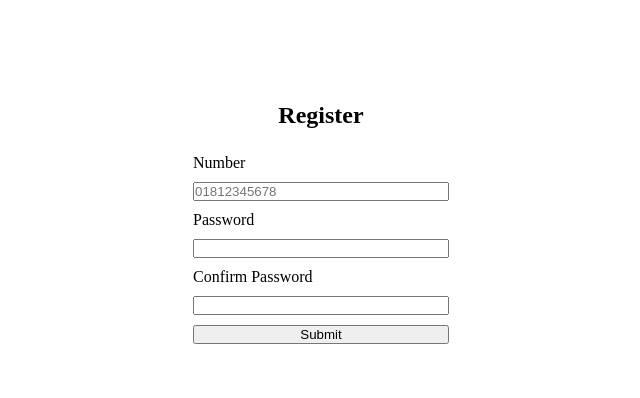
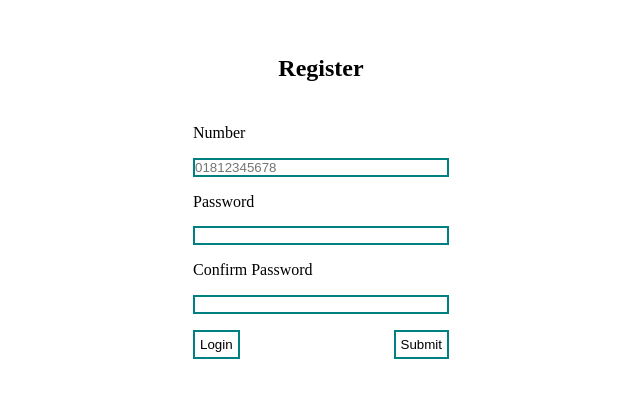
Before and after one commit to sm-mostafajamal/repliq_test, a React (Create React App) app: page /register in a window 1280 px wide. Shown: the part 192-590 px from the top of the page, without its empty margins (319-959 px from the left). Built offline with nearby package versions, Linux system fonts and the light colour scheme; no server answers.

Commit message:
persist login user and check unique user

```diff
--- a/src/App.js
+++ b/src/App.js
@@ -1,30 +1,50 @@
-import { useState, useEffect } from "react";
-import { BrowserRouter, Route, Routes } from "react-router-dom";
+import { useEffect } from "react";
+import { BrowserRouter, Navigate, Route, Routes } from "react-router-dom";
 import Home from "./pages/Home";
 import Login from "./pages/Login";
 import Register from "./pages/Register";
 import Product from "./pages/Product";
 import Cart from "./pages/Cart";
-import { useDispatch } from "react-redux";
+import { useDispatch, useSelector } from "react-redux";
 import { getAllProducts } from "./redux/productReducer.js";
+import { getUsers, setUser } from "./redux/userReducer";
 
 function App() {
-  const [user, setUser] = useState(true);
   const dispatch = useDispatch();
+  const { user } = useSelector((state) => state.user);
 
   // fetching the data
   useEffect(() => {
+    // dispatching to redux thunk productReducer
     dispatch(getAllProducts());
+    // dispatching to redux thunk userReducer
+    dispatch(getUsers());
+    // dispatching user with persistance login
+    const loggedInUserJSON = window.localStorage.getItem("loggedInUser");
+    if (loggedInUserJSON) {
+      const loggedInUser = JSON.parse(loggedInUserJSON);
+      dispatch(setUser(loggedInUser));
+    }
   }, [dispatch]);
+
   return (
     <BrowserRouter>
       <Routes>
         <Route path="/">
-          <Route index element={<Home user={user} />} />
-          <Route path="register" element={<Register />} />
-          <Route path="login" element={<Login setUser={setUser} />} />
-          <Route path="product/:id" element={<Product />} />
-          <Route path="cart" element={<Cart />} />
+          {user ? (
+            <>
+              <Route path="*" element={<Navigate to="/" replace />} />
+              <Route index element={<Home />} />
+              <Route path="product/:id" element={<Product />} />
+              <Route path="cart" element={<Cart />} />
+            </>
+          ) : (
+            <>
+              <Route path="/" element={<Navigate to="register" />} />
+              <Route path="register" element={<Register />} />
+              <Route path="login" element={<Login />} />
+            </>
+          )}
         </Route>
       </Routes>
     </BrowserRouter>
--- a/src/components/Navbar.jsx
+++ b/src/components/Navbar.jsx
@@ -1,9 +1,10 @@
 import { ShoppingCartOutlined } from "@mui/icons-material";
 import { Badge } from "@mui/material";
 import React from "react";
-import { useSelector } from "react-redux";
+import { useDispatch, useSelector } from "react-redux";
 import { Link } from "react-router-dom";
 import { styled } from "styled-components";
+import { setUser } from "../redux/userReducer";
 
 const Container = styled.div`
   width: 100%;
@@ -40,8 +41,24 @@ const Links = styled(Link)`
   text-decoration: none;
   color: white;
 `;
+const Button = styled.button`
+  padding: 10px;
+  border: 0.5px solid white;
+  font-weight: 500;
+  color: white;
+  background-color: black;
+  cursor: pointer;
+  margin-right: 20px;
+`;
 const Navbar = () => {
+  const dispatch = useDispatch();
   const { carts } = useSelector((state) => state.product);
+
+  const handleClick = () => {
+    dispatch(setUser(null));
+    window.localStorage.removeItem("loggedInUser");
+  };
+
   return (
     <Container>
       <Logo to="/">E-COMMERCE</Logo>
@@ -53,9 +70,7 @@ const Navbar = () => {
             </Badge>
           </Links>
         </MenuItem>
-        <Links to="/login" style={{ textDecoration: "none" }}>
-          <MenuItem>LOG OUT</MenuItem>
-        </Links>
+        <Button onClick={handleClick}>LOG OUT</Button>
       </Wrapper>
     </Container>
   );
--- a/src/pages/Home.jsx
+++ b/src/pages/Home.jsx
@@ -2,7 +2,6 @@ import styled from "styled-components";
 import Navbar from "../components/Navbar";
 import ProductList from "../components/ProductList";
 import Slider from "../components/Slider";
-import Register from "./Register";
 import Footer from "../components/Footer";
 
 const Container = styled.div``;
@@ -15,10 +14,9 @@ const Title = styled.span`
   justify-content: center;
 `;
 
-const Home = ({ user }) => {
+const Home = ({ setUser }) => {
   return (
     <Container>
-      {user ? (
       <Wrapper>
         <Navbar />
         <Slider />
@@ -26,9 +24,6 @@ const Home = ({ user }) => {
         <ProductList />
         <Footer />
       </Wrapper>
-      ) : (
-        <Register />
-      )}
     </Container>
   );
 };
--- a/src/pages/Login.jsx
+++ b/src/pages/Login.jsx
@@ -1,6 +1,7 @@
-import { useSelector } from "react-redux";
+import { useDispatch, useSelector } from "react-redux";
 import { styled } from "styled-components";
-import { useNavigate } from "react-router-dom";
+import { setUser } from "../redux/userReducer";
+import { Link } from "react-router-dom";
 
 const Container = styled.div`
   width: 100%;
@@ -30,32 +31,43 @@ const Input = styled.input`
   outline: none;
   height: 40px;
   margin-bottom: 10px;
+  border: 2px solid teal;
+`;
+const Buttons = styled.div`
+  display: flex;
+  justify-content: space-between;
 `;
 
-const Submit = styled.button``;
+const Submit = styled.button`
+  padding: 5px;
+  border: 2px solid teal;
+  background-color: white;
+  cursor: pointer;
+  font-weight: 500;
+  &:hover {
+    background-color: #f8f4f4;
+  }
+`;
 
-const Login = ({ setUser }) => {
+const Login = () => {
   const { users } = useSelector((state) => state.user);
-  const navigate = useNavigate();
+  const dispatch = useDispatch();
 
   const handleSubmit = (e) => {
     e.preventDefault();
-
-    users.forEach((user) => {
-      // check if login information and the stored user password are same
-      if (
+    // check if login information  and the stored user  password are same and exist
+    const user = users.find(
+      (user) =>
         user.number === e.target.number.value &&
         user.password === e.target.password.value
-      ) {
-        setUser({
-          number: e.target.number.value,
-          password: e.target.password.value,
-        });
-        navigate("/");
-      } else {
-        alert("Wrong Credentials !!!");
-      }
-    });
+    );
+    //store user info for persistancy login
+    if (user) {
+      dispatch(setUser(user));
+      window.localStorage.setItem("loggedInUser", JSON.stringify(user));
+    } else {
+      return alert("Wrong Credentials !!!");
+    }
   };
 
   return (
@@ -72,7 +84,12 @@ const Login = ({ setUser }) => {
         />
         <Label htmlFor="password">Password</Label>
         <Input name="password" type="password" required />
-        <Submit>Log In</Submit>
+        <Buttons>
+          <Link to={"/register"}>
+            <Submit>Register</Submit>
+          </Link>
+          <Submit type="submit">Log In</Submit>
+        </Buttons>
       </Form>
     </Container>
   );
--- a/src/pages/Register.jsx
+++ b/src/pages/Register.jsx
@@ -1,7 +1,7 @@
-import { useDispatch } from "react-redux";
+import { useDispatch, useSelector } from "react-redux";
 import { styled } from "styled-components";
-import { addUser } from "../redux/userReducer";
-import { useNavigate } from "react-router-dom";
+import { createUser } from "../redux/userReducer";
+import { Link, useNavigate } from "react-router-dom";
 
 const Container = styled.div`
   width: 100%;
@@ -12,12 +12,13 @@ const Container = styled.div`
   align-items: center;
 `;
 const Title = styled.h2`
-  padding-bottom: 25px;
+  margin-bottom: 20px;
 `;
 
 const Form = styled.form`
+  margin-top: 20px;
   width: 20%;
-  height: 20%;
+  height: 30%;
   display: flex;
   flex-direction: column;
   justify-content: space-around;
@@ -28,27 +29,46 @@ const Label = styled.label`
 
 const Input = styled.input`
   outline: none;
-  height: 40px;
   margin-bottom: 10px;
+  border: 2px solid teal;
 `;
 
-const Submit = styled.button``;
+const Buttons = styled.div`
+  display: flex;
+  justify-content: space-between;
+`;
+
+const Submit = styled.button`
+  padding: 5px;
+  border: 2px solid teal;
+  background-color: white;
+  cursor: pointer;
+  font-weight: 500;
+  &:hover {
+    background-color: #f8f4f4;
+  }
+`;
 
 const Register = () => {
+  const { users } = useSelector((state) => state.user);
+  const navigate = useNavigate();
   const dispatch = useDispatch();
-  const navigate = useNavigate();
 
-  const handleSubmit = (e) => {
+  const handleSubmit = async (e) => {
     e.preventDefault();
+    // Check if user exists
+    const user = users.filter((user) => user.number === e.target.number.value);
+    if (user.length) return alert("User already exists!!!");
+
     // check if the passwords/confirm password are correct
     if (e.target.password.value === e.target.confirmPassword.value) {
+      navigate("/login");
       dispatch(
-        addUser({
+        createUser({
           number: e.target.number.value,
           password: e.target.password.value,
         })
       );
-      navigate("/login");
     } else {
       alert("Password Do Not Match !!!");
     }
@@ -64,13 +84,19 @@ const Register = () => {
           type="tel"
           placeholder="01812345678"
           pattern="[0-9]{5}[0-9]{6}"
+          minLength={"11"}
           required
         />
         <Label htmlFor="password">Password</Label>
-        <Input name="password" type="password" required />
+        <Input name="password" type="password" minLength={"6"} required />
         <Label htmlFor="password">Confirm Password</Label>
         <Input name="confirmPassword" type="password" required />
-        <Submit>Submit</Submit>
+        <Buttons>
+          <Link to={"/login"}>
+            <Submit>Login</Submit>
+          </Link>
+          <Submit type="submit">Submit</Submit>
+        </Buttons>
       </Form>
     </Container>
   );
--- a/src/redux/userReducer.js
+++ b/src/redux/userReducer.js
@@ -1,11 +1,13 @@
 import { createSlice } from "@reduxjs/toolkit";
+import { createNewUser, getAllUser } from "../services/user";
 
 const initialState = {
-  users: [{ number: "01855536222", password: "1234" }],
+  users: [],
+  user: null,
 };
 
 const userSlice = createSlice({
-  name: "login_logout",
+  name: "users",
   initialState,
   reducers: {
     addUser: (state, action) => {
@@ -14,9 +16,26 @@ const userSlice = createSlice({
         users: state.users.concat(action.payload),
       };
     },
+    setUser: (state, action) => {
+      state.user = action.payload;
+    },
   },
 });
 
-export const { addUser } = userSlice.actions;
+export const { addUser, setUser } = userSlice.actions;
 
+// fetch all users and append
+export const getUsers = () => {
+  return async (dispatch) => {
+    const users = await getAllUser();
+    dispatch(addUser(users));
+  };
+};
+// add new user
+export const createUser = (newUser) => {
+  return async (dispatch) => {
+    await createNewUser(newUser);
+    dispatch(addUser(newUser));
+  };
+};
 export default userSlice.reducer;
--- a/src/services/ecommerce.js
+++ b/src/services/ecommerce.js
@@ -1,6 +1,8 @@
 import axios from "axios";
 
 const baseURL = "https://fake-server-dc3h.onrender.com";
+
+// get all products from the backend
 export const getAll = (route) =>
   axios({
     method: "get",
@@ -8,8 +10,8 @@ export const getAll = (route) =>
     baseURL: baseURL,
   }).then((res) => res.data);
 
+// post the checkout product to server
 export const orderedProducts = (data) =>
-  //   axios.post(`${baseURL}/orderedProducts`, data);
   axios
     .post(`${baseURL}/orderedProducts`, data)
     .then((res) => res.data)
--- /dev/null
+++ b/src/services/user.js
@@ -0,0 +1,9 @@
+import axios from "axios";
+
+const baseURL = "https://fake-server-dc3h.onrender.com/users";
+
+export const getAllUser = () => axios.get(baseURL).then((res) => res.data);
+
+// create new user
+export const createNewUser = (data) =>
+  axios.post(baseURL, data).then((res) => res.data);
```
Also changed, not shown: src/data.js (+0 -72 lines). Lines whose indentation alone changed are shown as unchanged.
